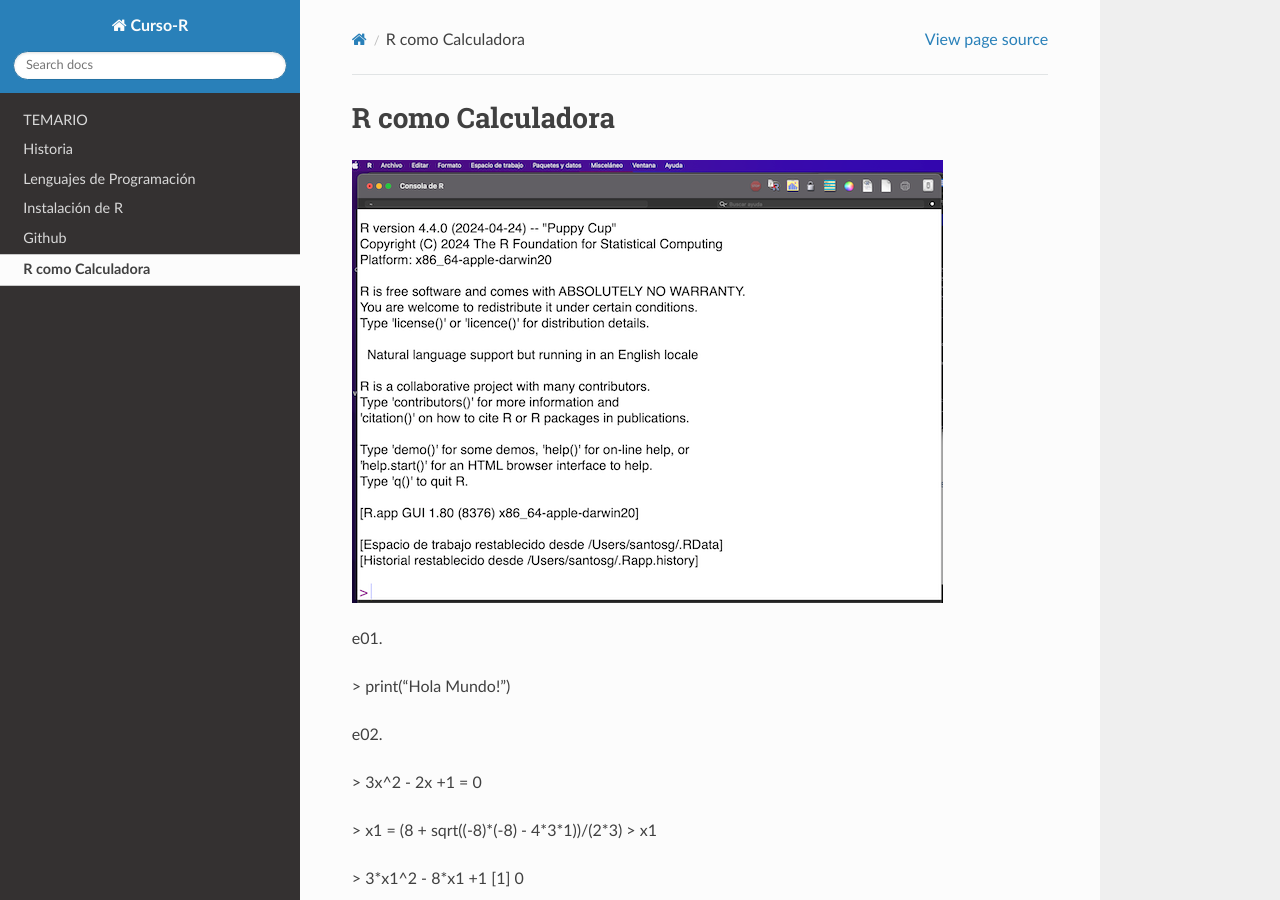
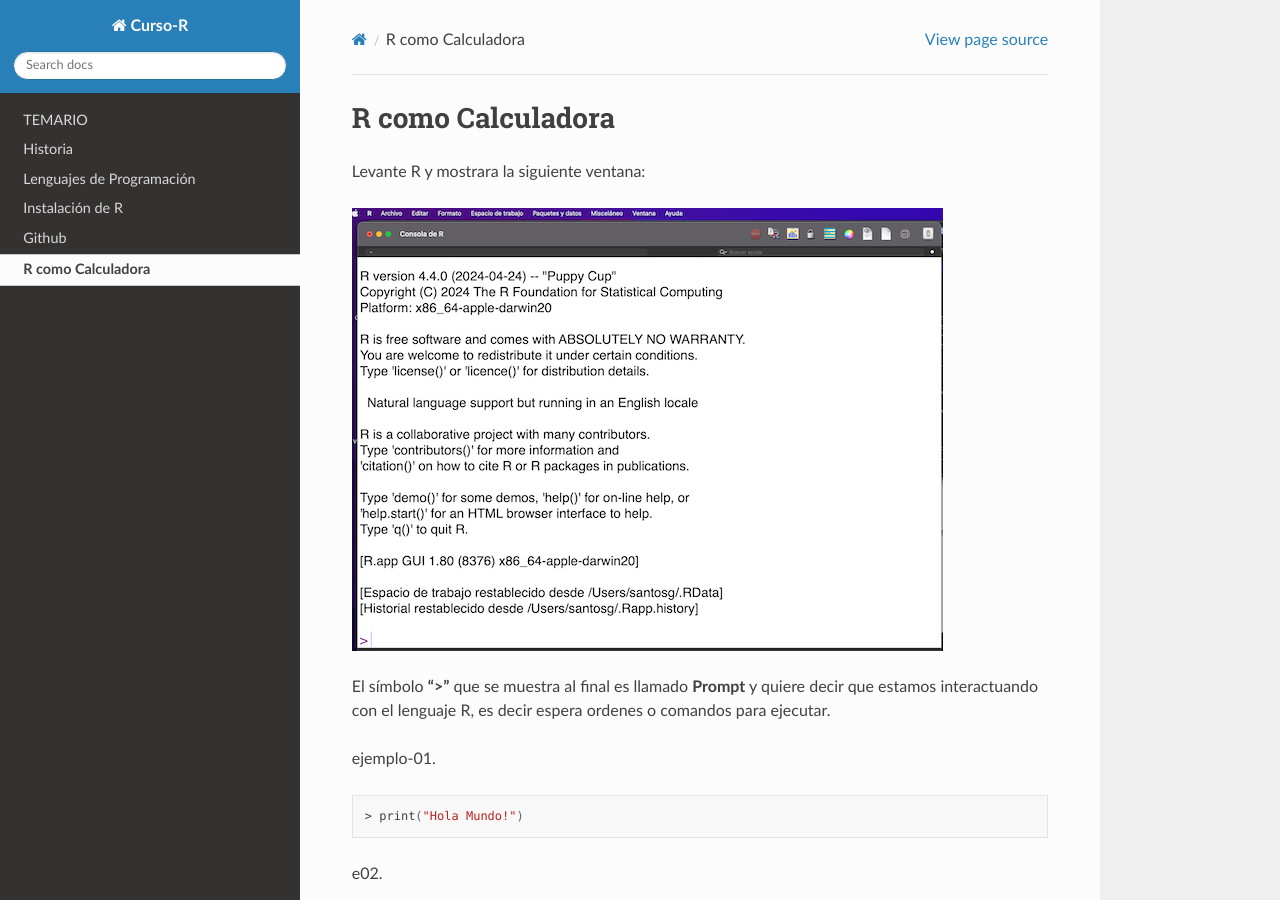
Before and after one commit to matecom57/santosg57-curso-r, a Sphinx documentation site: the page built from docs/source/Clase01/r_como_calculadora.rst, in a window 1280 px wide and 900 px high. Built offline with Sphinx 7.4.7 and the Read the Docs theme 3.1.0, drawn with Linux system fonts in a browser that asks for light colours; pages that are not in the unit, such as notebooks, are missing from menus.

Commit message:
Test comité

```diff
--- a/docs/source/Clase01/r_como_calculadora.rst
+++ b/docs/source/Clase01/r_como_calculadora.rst
@@ -1,11 +1,19 @@
 R como Calculadora
 ==================
 
+
+Levante R y mostrara la siguiente ventana:
+
 .. image:: r01.png
 
-e01.
+El símbolo **">"** que se muestra al final es llamado **Prompt** y quiere decir que estamos interactuando con el lenguaje R, es decir espera ordenes o
+comandos para ejecutar.
 
-> print("Hola Mundo!")
+ejemplo-01.
+
+.. code:: Bash
+
+   > print("Hola Mundo!")
 
 e02.
 
```
